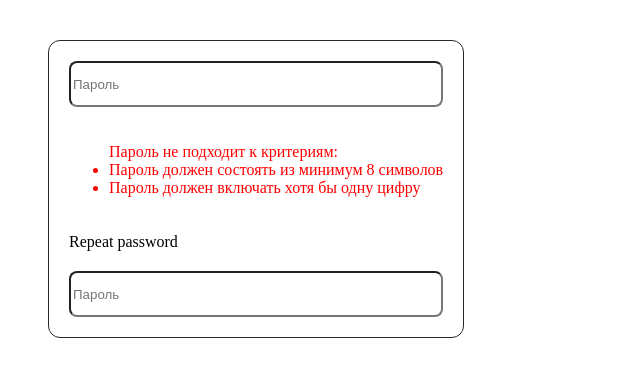
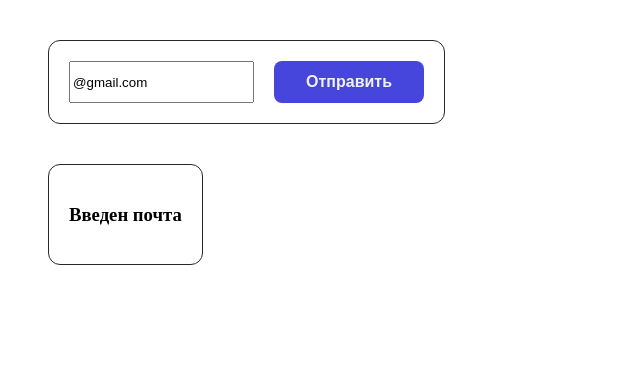
Before and after one commit to rinatomarov/vue-edu, a Vue app: page / in a window 1280 px wide. Shown: the top 376 px of the page, without its empty margins (0-640 px from the left). Built offline with nearby package versions, Linux system fonts and the light colour scheme.

Commit message:
print mail Task

```diff
--- a/src/App.vue
+++ b/src/App.vue
@@ -14,8 +14,8 @@
 
 <!--    <AddCards></AddCards>-->
 <!--  <InputMailForm></InputMailForm>-->
-<!--  <PrintMail></PrintMail>-->
-<PasswordValidation></PasswordValidation>
+  <PrintMail></PrintMail>
+<!--<PasswordValidation></PasswordValidation>-->
 </template>
 
 <script setup>
@@ -25,10 +25,11 @@
 import AddImage from "@/components/AddImage.vue";
 import SliderImage from "@/components/SliderImage.vue";
 import AddCards from "@/components/AddCards.vue";
-import PrintEmail from "@/components/InputMailForm.vue";
+// import PrintEmail from "@/components/InputMailForm.vue";
 // import InputMailForm from "@/components/InputMailForm.vue";
 import PrintMail from "@/components/PrintMail.vue";
 import PasswordValidation from "@/components/PasswordValidation.vue";
+import { computed, ref } from "vue";
 </script>
 
 <style>
--- a/src/components/InputMailForm.vue
+++ b/src/components/InputMailForm.vue
@@ -1,29 +1,24 @@
 <template>
   <div class="form">
-    <input type="text" v-model="inputValue">
-    <button @click="send">Отправить</button>
-<!--    <span>{{ inputValue }}</span>-->
+    <input type="text" v-model="mail" placeholder="Прошу ввести вашу почту">
+    <button v-on:click="send">Отправить</button>
+<!--    <span>{{ mail }}</span>-->
   </div>
 </template>
 
 <script>
-import {ref, defineComponent} from "vue";
-
-export default defineComponent({
-  setup(_, {emit}) { // Получаем emit из контекста setup
-    const inputValue = ref('');
-
-    const send = () => {
-      // Вызываем событие 'send' и передаем значение inputValue
-      emit('send', inputValue.value);
-    };
-
+export default {
+  data(){
     return {
-      inputValue,
-      send
-    };
+      mail:'@gmail.com'
+    }
+  },
+  methods:{
+    send(){
+      this.$emit('receiveMail',this.mail)
+    }
   }
-});
+}
 </script>
 
 <style scoped>
--- a/src/components/PrintMail.vue
+++ b/src/components/PrintMail.vue
@@ -1,33 +1,25 @@
 <template>
-  <div>
-    <InputMailForm @send="updateMail"></InputMailForm>
-    <div class="form">
-      <h3>Введен почта {{ mailValue }} </h3>
-    </div>
+    <InputMailForm v-on:receiveMail="receiveMailEmit"></InputMailForm>
+  <div class="form">
+    <h3>Введен почта {{mail}}</h3>
   </div>
 </template>
 
 <script>
-import InputMailForm from "@/components/InputMailForm.vue";
-import { ref } from "vue";
-
+import InputMailForm from '@/components/InputMailForm.vue'
+import { computed, ref } from "vue";
+import {defineComponent} from "vue";
 export default {
-  components: {
-    InputMailForm
+  components:{InputMailForm},
+  data(){
+    return {
+      mail:''
+    }
   },
-  setup() {
-    const mailValue = ref(''); // Переменная для хранения значения почты
-
-    const updateMail = (value) => {
-      // Обновляем значение mailValue при получении события 'send' от InputMailForm.vue
-      mailValue.value = value;
-      console.log(mailValue.value); // Проверяем, обновилось ли значение mailValue
-    };
-
-    return {
-      mailValue,
-      updateMail
-    };
+  methods:{
+    receiveMailEmit(mail){
+      this.mail = mail
+    }
   }
 }
 </script>
```
